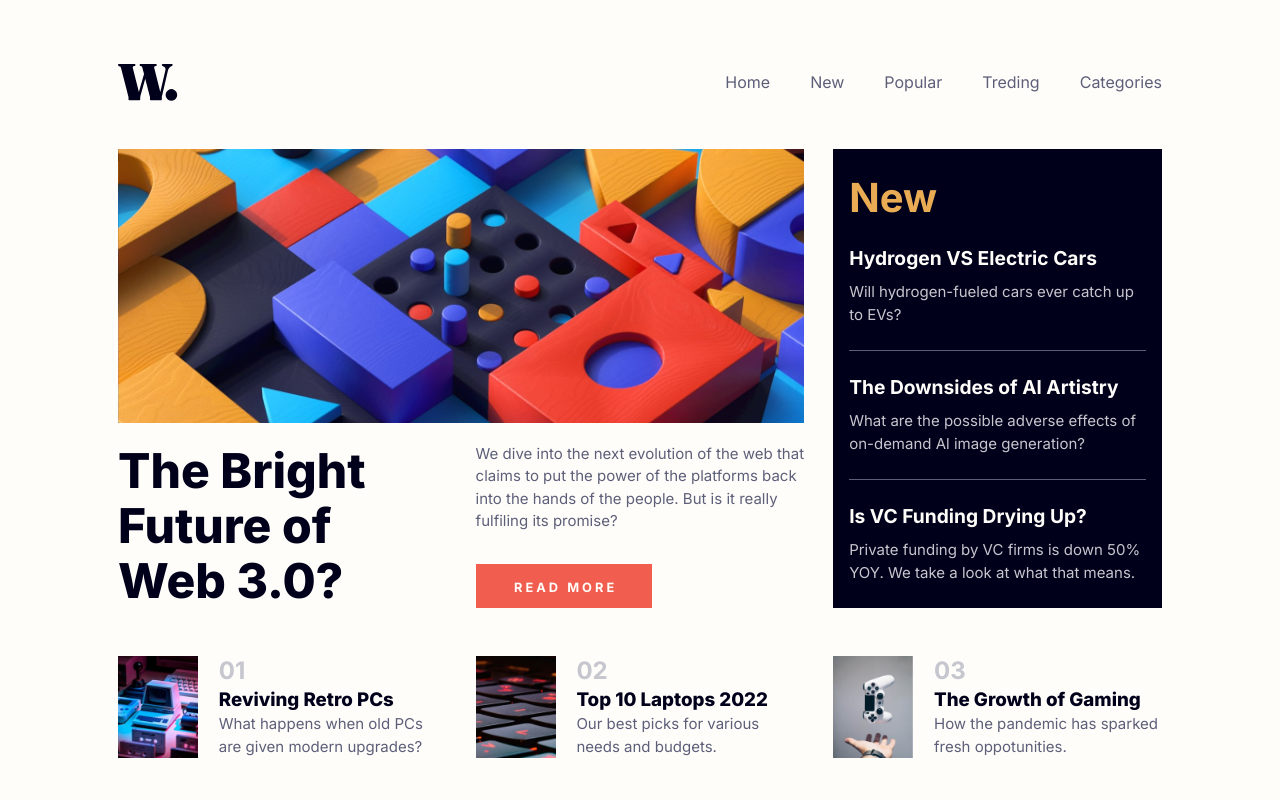
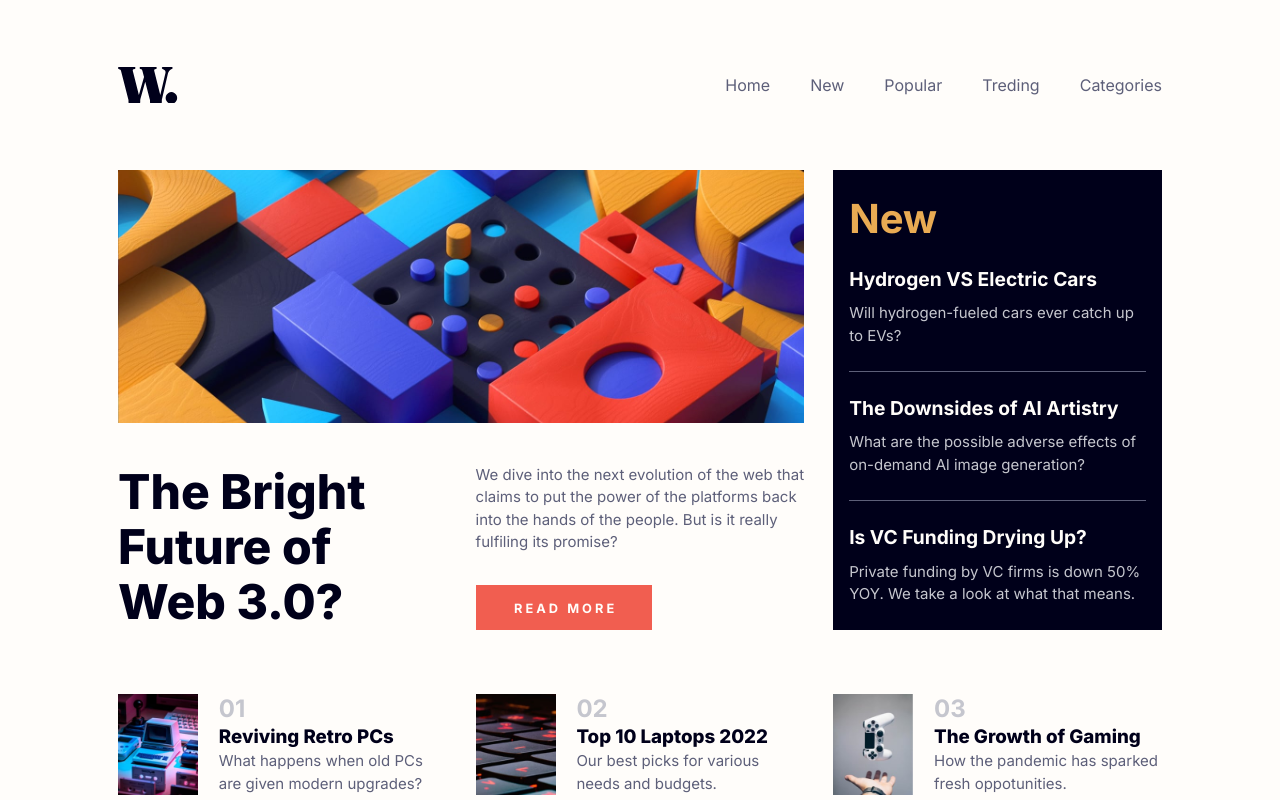
Before and after one commit to AndresFelipeForero/HomePage, a plain HTML site: page index.html in a window 1280 px wide. Drawn offline with Linux system fonts and the light colour scheme.

Commit message:
nav position fixed

```diff
--- a/style.css
+++ b/style.css
@@ -33,10 +33,10 @@ p {
     width: 98vw;
     margin: 8vh auto;
     display: grid;
-    row-gap: 3rem;
+    row-gap: 4rem;
     column-gap: 1.8rem;
     grid-template-columns: 1fr 1fr 1fr;
-    grid-template-rows: 1fr max-content 1fr;
+    grid-template-rows: 42px 1fr;
     grid-template-areas:
     "nav nav nav"
     "main main aside"
@@ -84,7 +84,7 @@ p {
     display: grid;
     grid-template-columns: 1fr 1fr;
     grid-template-rows: 1fr max-content;
-    row-gap: 2.8rem;
+    row-gap: 4rem;
     column-gap: 1.8rem;
 }
 
@@ -167,7 +167,6 @@ p {
 .aside p {
     color: var(--grayish-blue);
 }
-
 
 /* related post section */
 .related-post {
```
Also changed, not shown: 1 other file.
